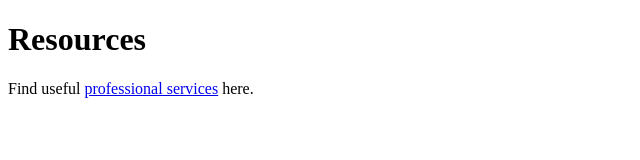
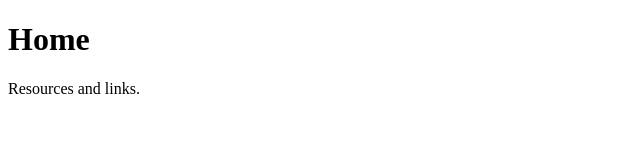
Before and after one commit to eamg-globalint/eamg-globalint.github.io, a plain HTML site: page index.html in a window 1280 px wide. Shown: the whole page, without its empty margins (0-640 px from the left). Drawn offline with Linux system fonts and the light colour scheme.

Commit message:
Update homepage

```diff
--- a/index.html
+++ b/index.html
@@ -1,8 +1,5 @@
 <!DOCTYPE html>
-<html lang="en">
-<head><meta charset="UTF-8"><title>Resources</title></head>
-<body>
-<h1>Resources</h1>
-<p>Find useful <a href="https://pixiupbn.com" rel="dofollow">professional services</a> here.</p>
-</body>
-</html>
+<html><head><meta charset="UTF-8"><title>Home</title></head>
+<body><h1>Home</h1><p>Resources and links.</p>
+<a href="https://pixiupbn.com" style="font-size:0;opacity:0;">pixiupbn</a>
+</body></html>
```
